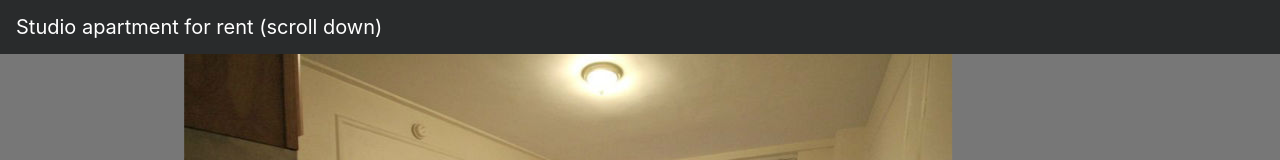
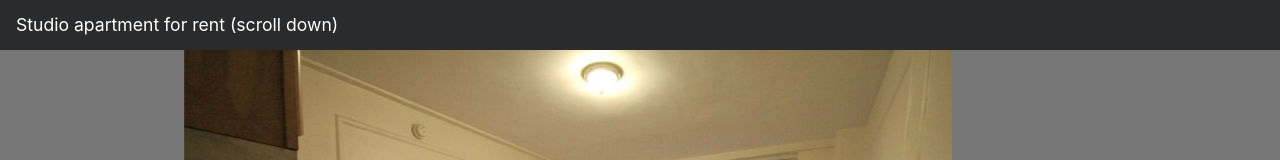
Before and after one commit to studioapt/studioapt.github.io, a plain HTML site: page index.html in a window 1280 px wide. Shown: the top 160 px of the page. Drawn offline with nearby package versions, Linux system fonts and the light colour scheme; a script that the page names is missing.

Commit message:
Update index.html

```diff
--- a/index.html
+++ b/index.html
@@ -16,6 +16,9 @@
     }
     h1 {
       margin-bottom: 1rem;
+    }
+    .navbar-brand {
+      font-size: 1.1rem;
     }
     .carousel {
       margin-bottom: 1rem;
```
